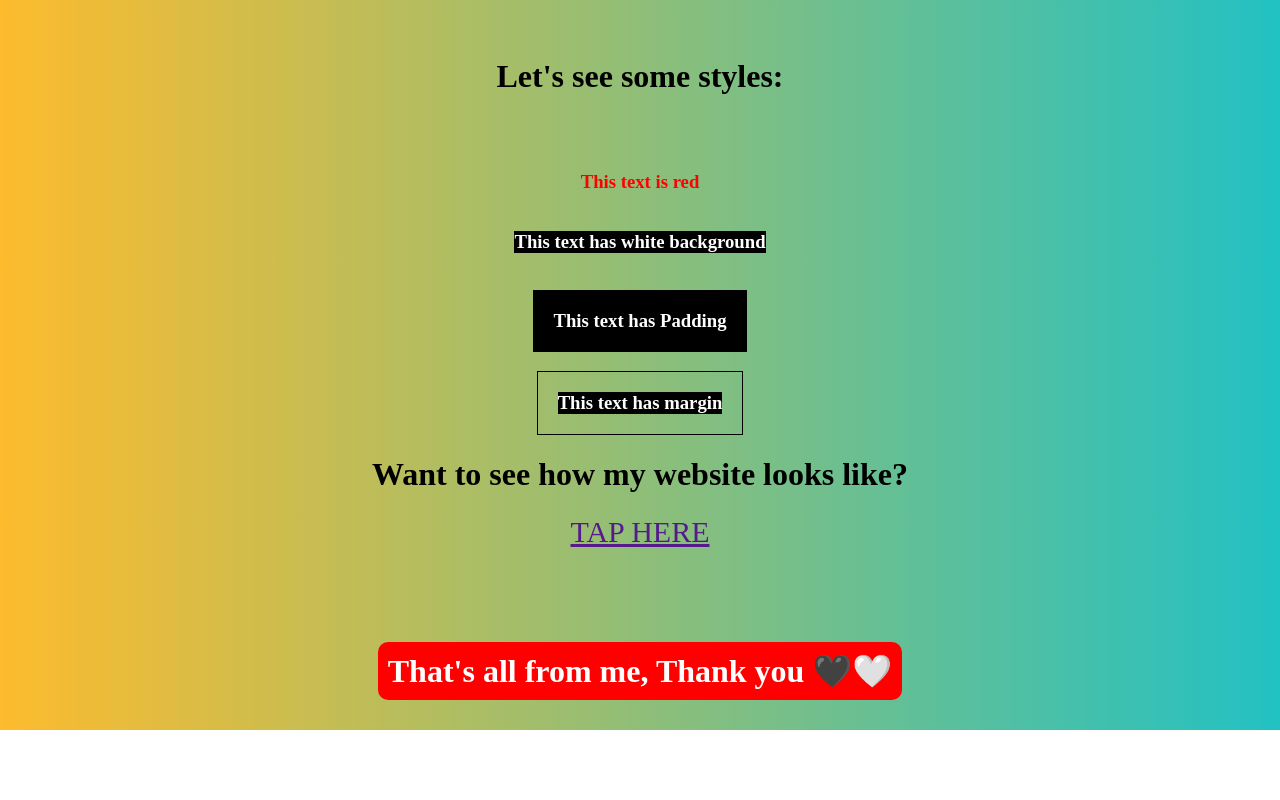
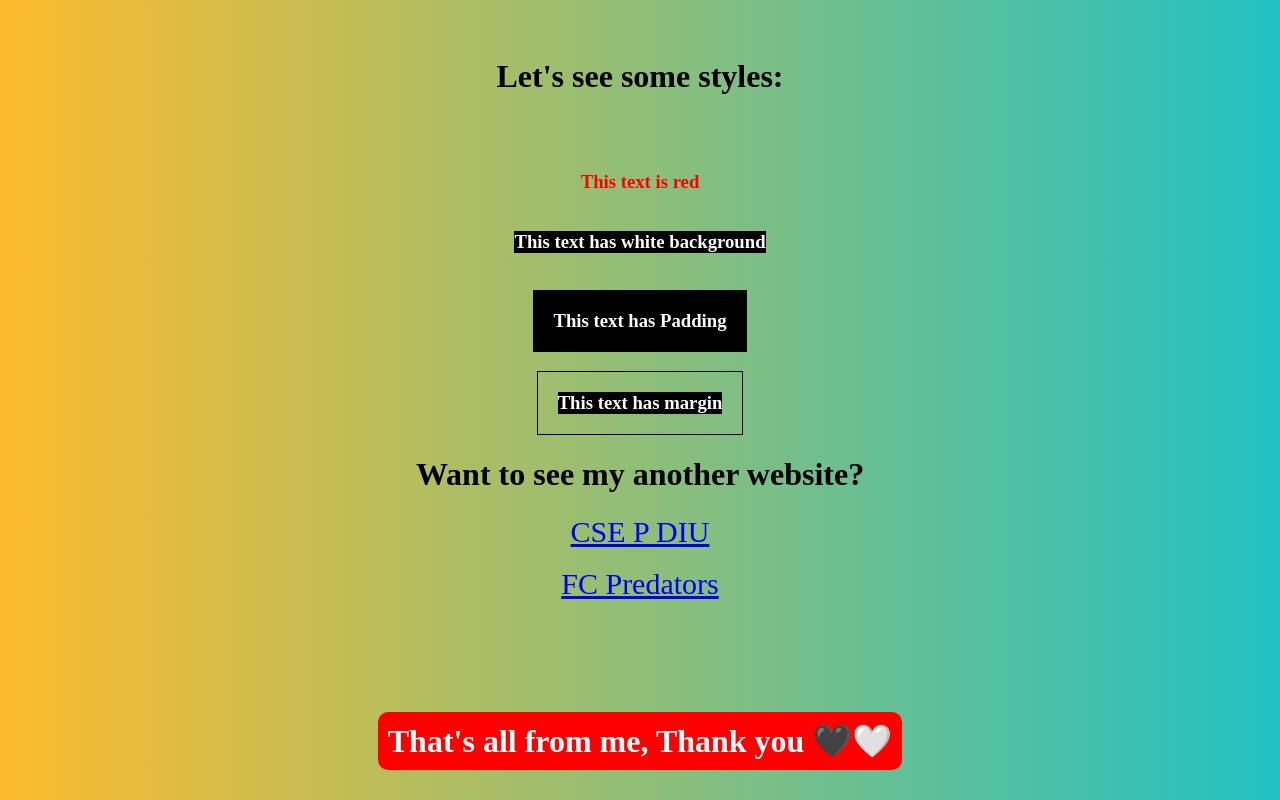
Before and after one commit to protik0939/Home-Task-01, a plain HTML site: page index.html in a window 1280 px wide. Shown: the part 3044-3844 px from the top of the page. Before the commit the page ends 3774 px from the top, so only its background shows below. Drawn offline with Linux system fonts and the light colour scheme.

Commit message:
lins added

```diff
--- a/index.html
+++ b/index.html
@@ -126,8 +126,10 @@
         <div style="border: solid 1px;">
             <h3 style="background-color: black; color: white; margin: 20px">This text has margin</h3>
         </div>
-        <h1>Want to see how my website looks like?</h1>
-        <a style="font-size: 30px;" href="">TAP HERE</a>
+        <h1>Want to see my another website?<br>
+        </h1>
+        <a style="font-size: 30px;" href="https://cse-p-diu.web.app/">CSE P DIU</a><br>
+        <a style="font-size: 30px;" href="https://fcpredators.web.app/">FC Predators</a><br>
         <br><br><br><br>
         <h1 style="
             background: #ff0000;
```
